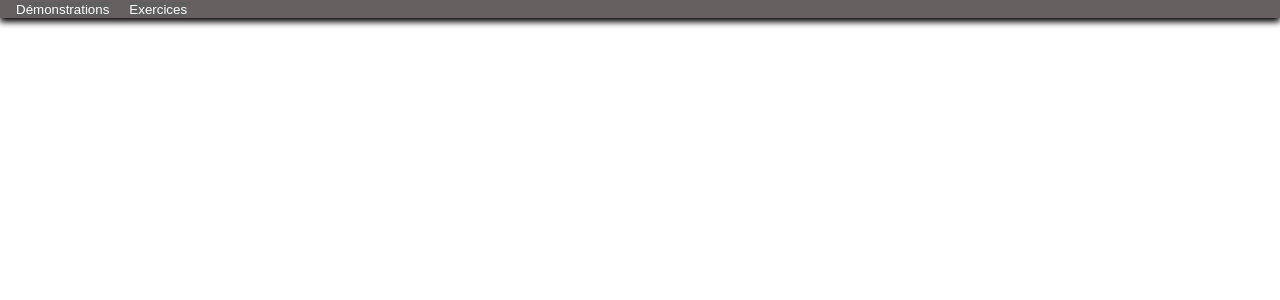
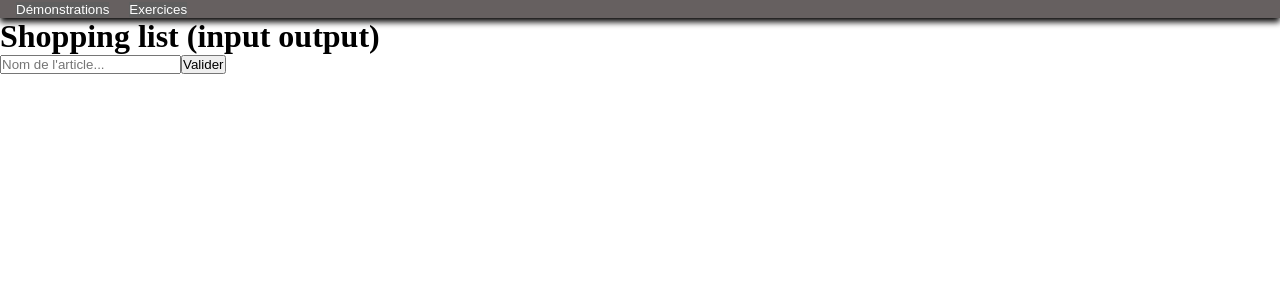
Before and after one commit to codewithadelite/fan-de-series, an Angular app: page /exos/inputOutput in a window 1280 px wide. Before the commit this address led to /. Shown: the top 300 px of the page. Built offline with nearby package versions, Linux system fonts and the light colour scheme.

Commit message:
correctifs input output

```diff
--- a/src/app/app-routing.module.ts
+++ b/src/app/app-routing.module.ts
@@ -6,6 +6,7 @@ import { PipeComponent } from './components/demos/pipe/pipe.component';
 import { DirectiveComponent } from './components/demos/directive/directive.component';
 import { ListeProduitsComponent } from './components/exos/liste-produits/liste-produits.component';
 import { ParentComponent } from './components/demos/inputOutput/parent/parent.component';
+import { ShoppingComponent } from './components/exos/shoppingList/shopping/shopping.component';
 
 const routes: Routes = [
     { path: 'home', component: HomeComponent},
@@ -16,7 +17,8 @@ const routes: Routes = [
         { path: 'inputOutput', component:  ParentComponent}
     ]},
     { path: 'exos', children: [
-        { path: 'directive', component: ListeProduitsComponent }
+        { path: 'directive', component: ListeProduitsComponent },
+        { path: 'inputOutput', component: ShoppingComponent }
     ]}
 ];
 
--- /dev/null
+++ b/src/app/components/exos/shoppingList/affichage/affichage.component.html
@@ -0,0 +1,8 @@
+<ul>
+    @for (article of articlesEnfant; track article.id) {
+        <li>
+            {{article.nom}}
+            <button (click)="supprimerArticleEnfant(article.id)">Supprimer</button>
+        </li>
+    }
+</ul>
--- /dev/null
+++ b/src/app/components/exos/shoppingList/affichage/affichage.component.ts
@@ -0,0 +1,16 @@
+import { Component, EventEmitter, Input, Output } from '@angular/core';
+
+@Component({
+  selector: 'app-affichage',
+  templateUrl: './affichage.component.html',
+  styleUrl: './affichage.component.scss'
+})
+export class AffichageComponent {
+    @Input() articlesEnfant : {id : number, nom : string}[] = []
+
+    @Output() supprimerArticleEvent : EventEmitter<number> = new EventEmitter<number>()
+
+    supprimerArticleEnfant(id :number) : void{
+        this.supprimerArticleEvent.emit(id)
+    }
+}
--- /dev/null
+++ b/src/app/components/exos/shoppingList/ajout/ajout.component.html
@@ -0,0 +1,2 @@
+<input type="text" [(ngModel)]="newArticle" placeholder="Nom de l'article...">
+<button (click)="ajoutArticleEnfant()">Valider</button>
--- /dev/null
+++ b/src/app/components/exos/shoppingList/ajout/ajout.component.ts
@@ -0,0 +1,19 @@
+import { Component, EventEmitter, Output } from '@angular/core';
+
+@Component({
+  selector: 'app-ajout',
+  templateUrl: './ajout.component.html',
+  styleUrl: './ajout.component.scss'
+})
+export class AjoutComponent {
+    newArticle : string = ""
+
+    @Output() ajouterArticleEvent : EventEmitter<string> = new EventEmitter<string>()
+
+    ajoutArticleEnfant() : void{
+        if(this.newArticle.trim()){
+            this.ajouterArticleEvent.emit(this.newArticle)
+            this.newArticle = ""
+        }
+    }
+}
--- /dev/null
+++ b/src/app/components/exos/shoppingList/shopping/shopping.component.html
@@ -0,0 +1,3 @@
+<h1>Shopping list (input output)</h1>
+<app-ajout (ajouterArticleEvent)="AjouterArticleParent($event)"></app-ajout>
+<app-affichage [articlesEnfant]="articlesParent" (supprimerArticleEvent)="supprimerArticleParent($event)"></app-affichage>
--- /dev/null
+++ b/src/app/components/exos/shoppingList/shopping/shopping.component.ts
@@ -0,0 +1,21 @@
+import { Component } from '@angular/core';
+
+@Component({
+  selector: 'app-shopping',
+  templateUrl: './shopping.component.html',
+  styleUrl: './shopping.component.scss'
+})
+export class ShoppingComponent {
+    articlesParent : {id : number, nom : string}[] = []
+    prochainId : number = 1
+
+    AjouterArticleParent(newNom : string) : void{
+        this.articlesParent.push({id : this.prochainId, nom : newNom})
+        this.prochainId++
+    }
+
+    supprimerArticleParent(id : number) : void{
+        let index = this.articlesParent.findIndex(article => article.id === id)
+        this.articlesParent.splice(index, 1)
+    }
+}
--- a/src/app/shared/nav-bar/nav-bar.component.html
+++ b/src/app/shared/nav-bar/nav-bar.component.html
@@ -15,6 +15,7 @@
             <button class="drop-btn">Exercices</button>
             <div class="dropdown-content">
                 <a routerLink="/exos/directive">Directive</a>
+                <a routerLink="/exos/inputOutput">Shopping list (input output)</a>
             </div>
         </ul>
     </div>
```
Also changed, not shown: src/app/app.module.ts (+7 -1 lines), src/app/components/exos/shoppingList/affichage/affichage.component.scss (added), src/app/components/exos/shoppingList/ajout/ajout.component.scss (added), src/app/components/exos/shoppingList/shopping/shopping.component.scss (added).
